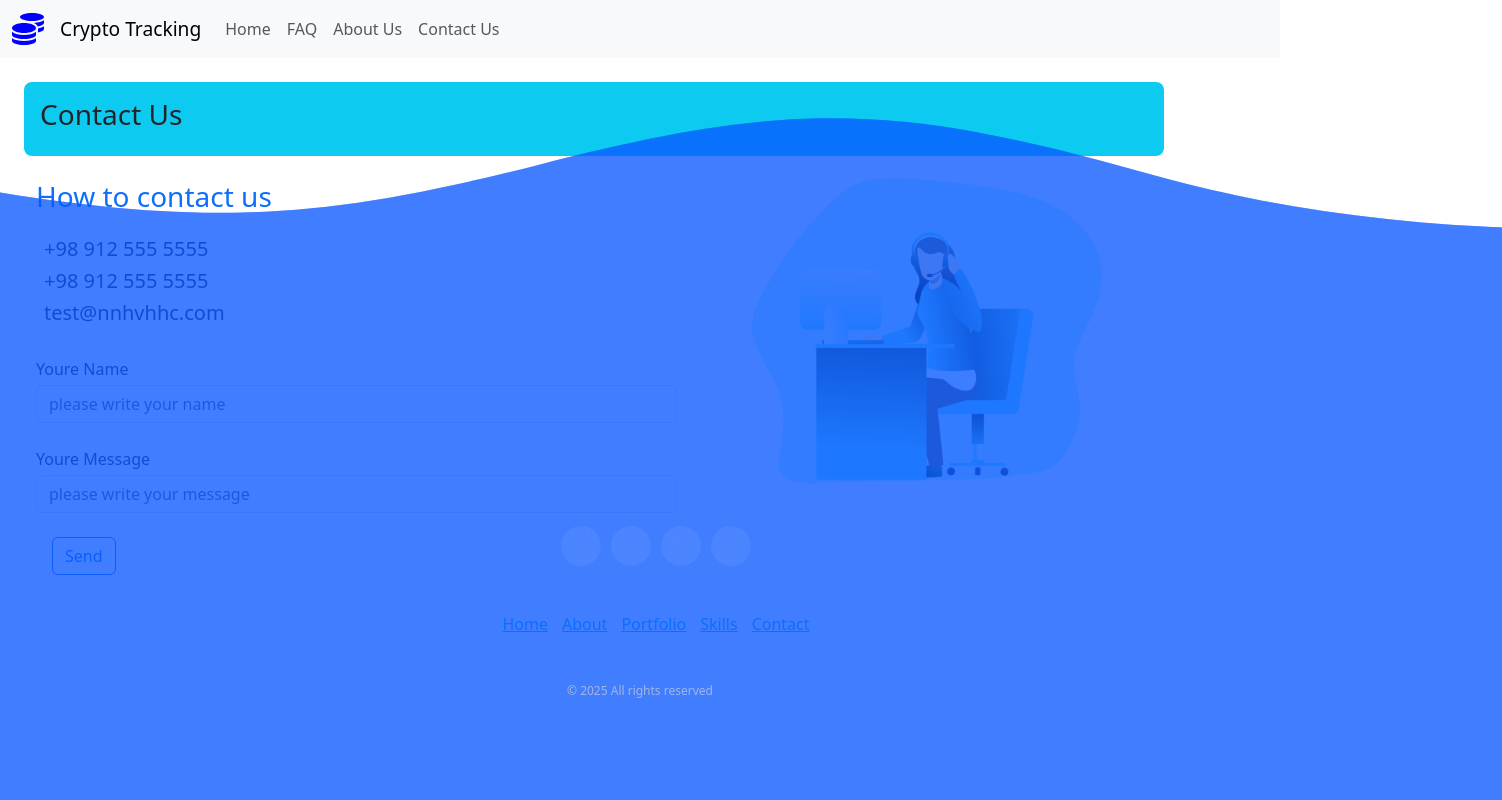
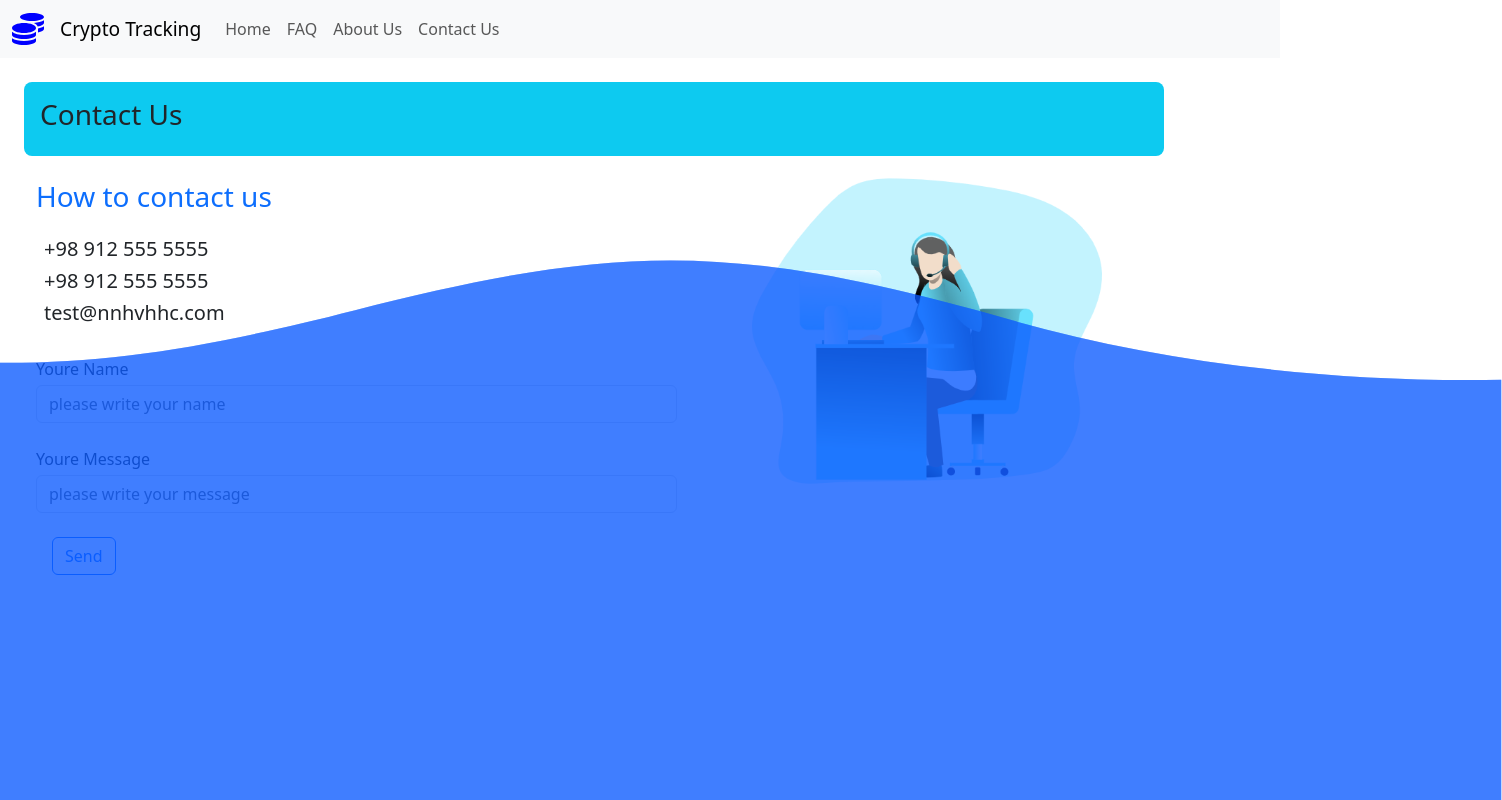
Before and after one commit to hannanehhh16/digital-currency, a React (Create React App) app: page /contact-us in a window 1280 px wide. Shown: the top 800 px of the page, 1502 px wide, since content can reach past the window. Built offline with nearby package versions, Linux system fonts and the light colour scheme.

Commit message:
..... !!!

```diff
--- a/src/components/ui/Footer.Component.jsx
+++ b/src/components/ui/Footer.Component.jsx
@@ -12,7 +12,7 @@ import "./Footer.css";
 
 
 const AnimatedWaveFooter = () => (
-  <footer>
+  <footer className='footer'>
     <div className="background">
       <svg
         version="1.1"
--- a/src/components/ui/Footer.css
+++ b/src/components/ui/Footer.css
@@ -7,26 +7,24 @@
     height: 40px;
 } */
 
-
 /* Make sure the footer is always at the bottom and full width */
-footer {
-    position: fixed;
-    left: 0;
-    bottom: 0;
+.footer {
+    position: relative;
+    width: 100%;
     display: flex;
-    width: 100vw;
-    padding-bottom: 100px;
+    justify-content: center;
+    align-items: center;
     box-sizing: border-box;
+    margin-top: 250px;
 }
 
 .background {
-    position: fixed;
+    position: absolute;
     left: 0;
     bottom: 0;
-    width: 100vw;
-    height: 480px;
+    width: 100%;
+    height: 100%;
     z-index: 1;
-
 }
 
 /* SVG inside .background should fill the container */
@@ -34,8 +32,8 @@ footer {
     position: absolute;
     left: 0;
     bottom: 0;
-    width: 100vw;
-    height: 100%;
+
+
     max-height: 520px;
     min-height: 400px;
     transform: scaleY(3) scaleX(2.25);
```
